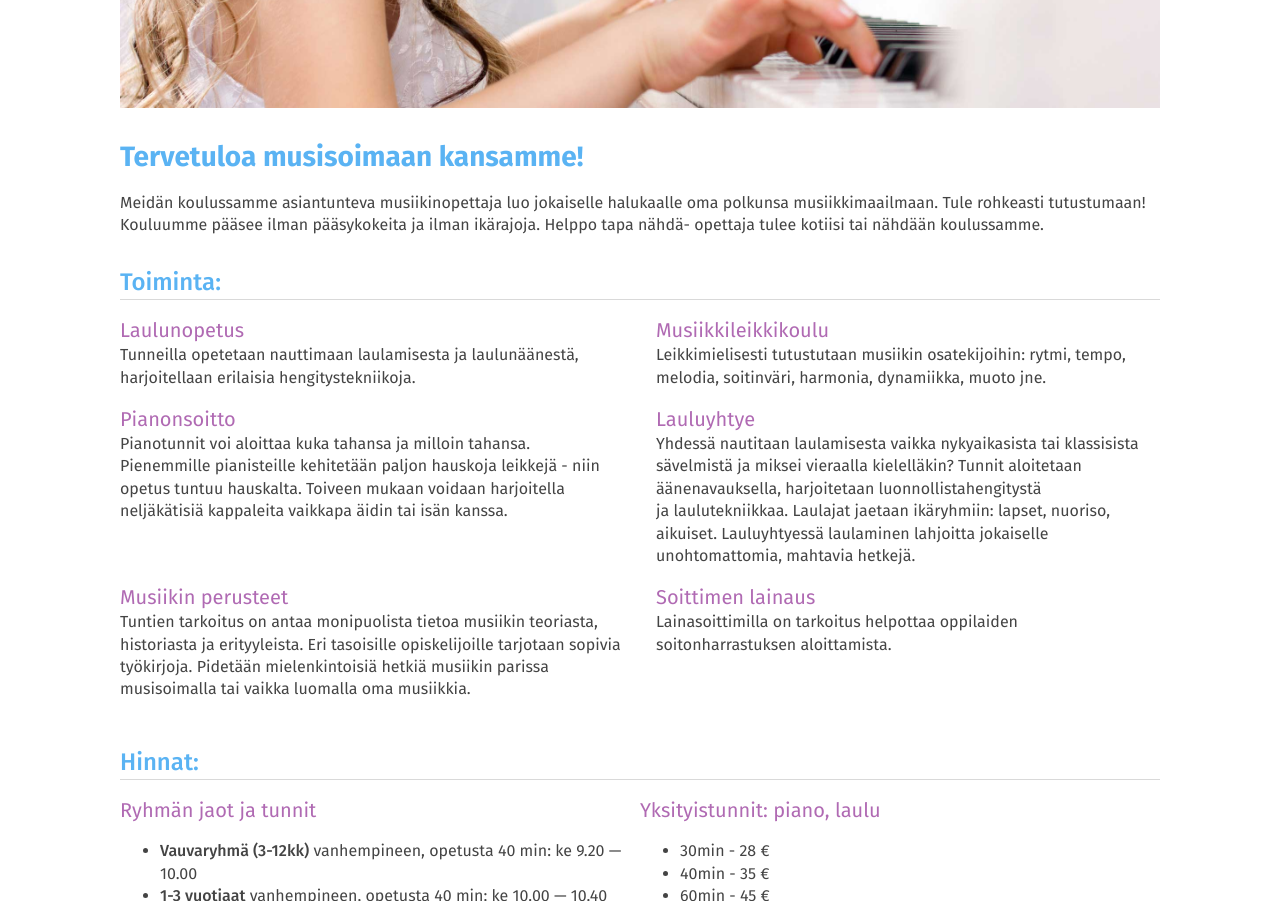
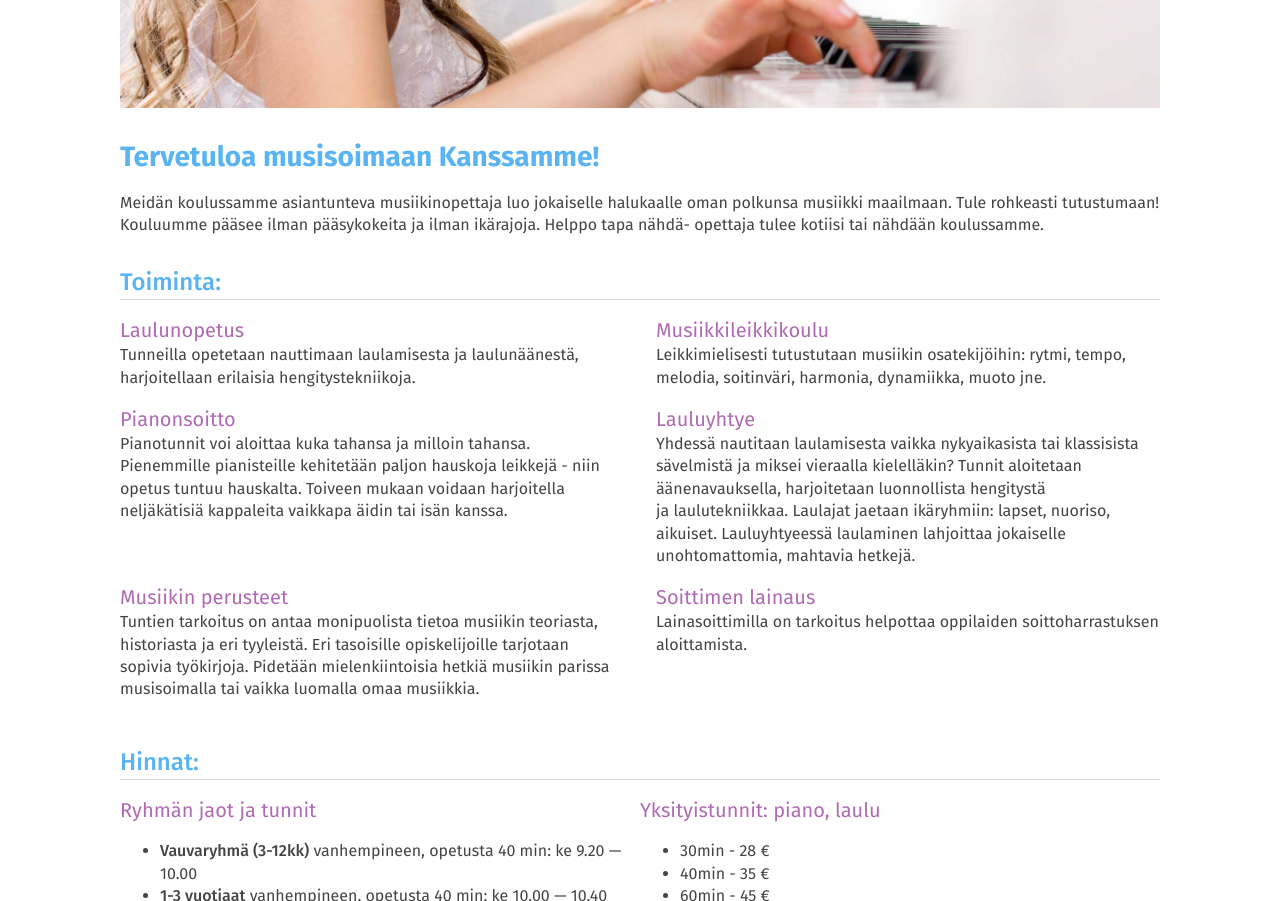
Before and after one commit to burkanov/musiikin-taika, a plain HTML site: page index.html in a window 1280 px wide. Shown: the part 520-1421 px from the top of the page. Drawn offline with Linux system fonts and the light colour scheme.

Commit message:
fixed typos

```diff
--- a/index.html
+++ b/index.html
@@ -36,10 +36,10 @@
 
 			</header>
 
-			<h2 class="headline_large">Tervetuloa musisoimaan kansamme!</h2>
+			<h2 class="headline_large">Tervetuloa musisoimaan Kanssamme!</h2>
 
 			<p>
-				Meidän koulussamme asiantunteva musiikinopettaja luo&nbsp;jokaiselle halukaalle oma&nbsp;polkunsa musiikkimaailmaan. Tule rohkeasti tutustumaan!
+				Meidän koulussamme asiantunteva musiikinopettaja luo&nbsp;jokaiselle halukaalle oman&nbsp;polkunsa musiikki maailmaan. Tule rohkeasti tutustumaan!
 
 				Kouluumme pääsee ilman pääsykokeita ja&nbsp;ilman ikärajoja.
 				Helppo tapa nähdä- opettaja tulee kotiisi tai&nbsp;nähdään koulussamme.
@@ -58,7 +58,7 @@
 				<li>
 					<h3 class="headline_small">Musiikkileikkikoulu</h3>
 					<p>
-						Leikkimielisesti tutustutaan musiikin osatekijoihin: rytmi, tempo, melodia, soitinväri, harmonia, dynamiikka, muoto jne.
+						Leikkimielisesti tutustutaan musiikin osatekijöihin: rytmi, tempo, melodia, soitinväri, harmonia, dynamiikka, muoto jne.
 					</p>
 				</li>
 				<li>
@@ -70,19 +70,19 @@
 				<li>
 					<h3 class="headline_small">Lauluyhtye</h3>
 					<p>
-						Yhdessä nautitaan laulamisesta vaikka nykyaikasista tai&nbsp;klassisista sävelmistä ja&nbsp;miksei vieraalla kielelläkin? Tunnit aloitetaan äänenavauksella, harjoitetaan luonnollistahengitystä ja&nbsp;laulutekniikkaa. Laulajat jaetaan ikäryhmiin: lapset, nuoriso, aikuiset. Lauluyhtyessä laulaminen lahjoitta jokaiselle unohtomattomia, mahtavia hetkejä.
+						Yhdessä nautitaan laulamisesta vaikka nykyaikasista tai&nbsp;klassisista sävelmistä ja&nbsp;miksei vieraalla kielelläkin? Tunnit aloitetaan äänenavauksella, harjoitetaan luonnollista hengitystä ja&nbsp;laulutekniikkaa. Laulajat jaetaan ikäryhmiin: lapset, nuoriso, aikuiset. Lauluyhtyeessä laulaminen lahjoittaa jokaiselle unohtomattomia, mahtavia hetkejä.
 					</p>
 				</li>
 				<li>
 					<h3 class="headline_small">Musiikin perusteet</h3>
 					<p>
-						Tuntien tarkoitus on&nbsp;antaa monipuolista tietoa musiikin teoriasta, historiasta ja&nbsp;erityyleista. Eri&nbsp;tasoisille opiskelijoille tarjotaan sopivia työkirjoja. Pidetään mielenkintoisiä hetkiä musiikin parissa musisoimalla tai&nbsp;vaikka luomalla oma&nbsp;musiikkia.
+						Tuntien tarkoitus on&nbsp;antaa monipuolista tietoa musiikin teoriasta, historiasta ja&nbsp;eri tyyleistä. Eri&nbsp;tasoisille opiskelijoille tarjotaan sopivia työkirjoja. Pidetään mielenkiintoisia hetkiä musiikin parissa musisoimalla tai&nbsp;vaikka luomalla omaa&nbsp;musiikkia.
 					</p>
 				</li>
 				<li>
 					<h3 class="headline_small">Soittimen lainaus</h3>
 					<p>
-						Lainasoittimilla on tarkoitus helpottaa oppilaiden soitonharrastuksen aloittamista.
+						Lainasoittimilla on tarkoitus helpottaa oppilaiden soittoharrastuksen aloittamista.
 					</p>
 				</li>
 
```
